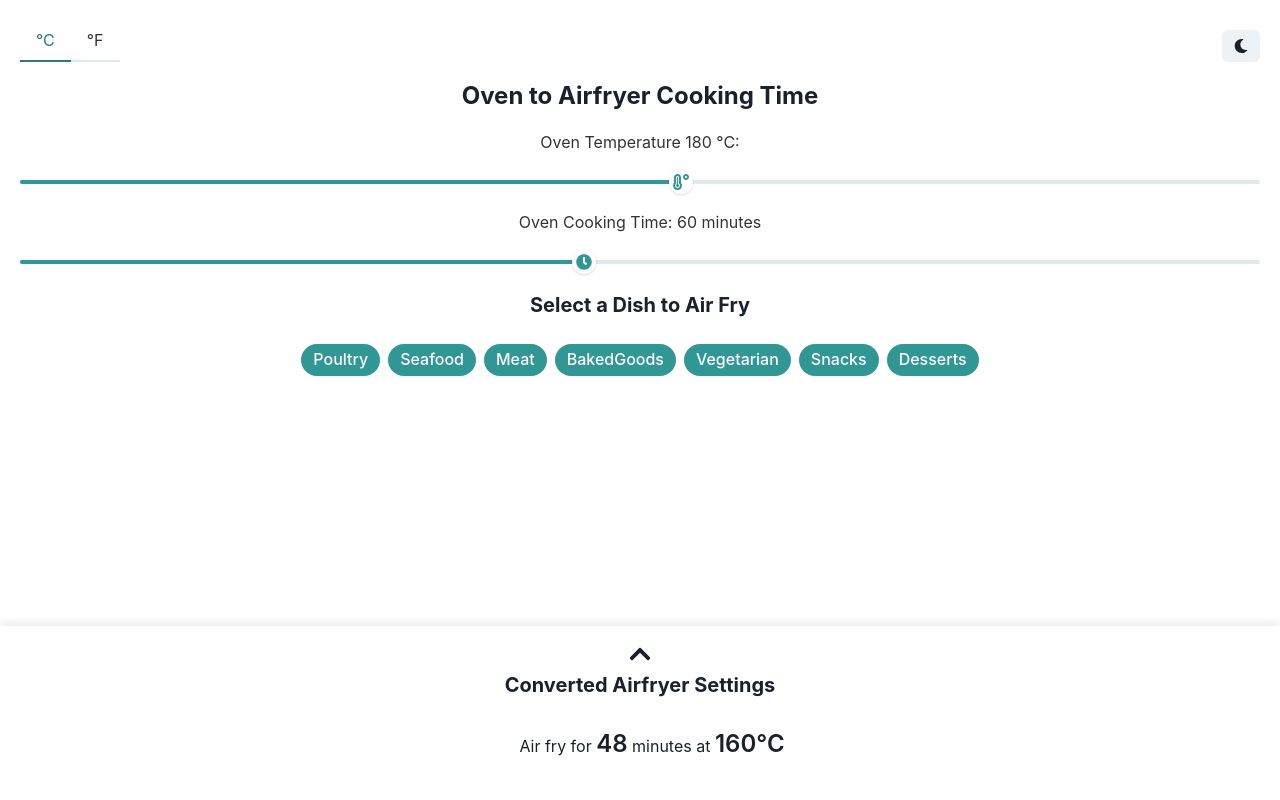
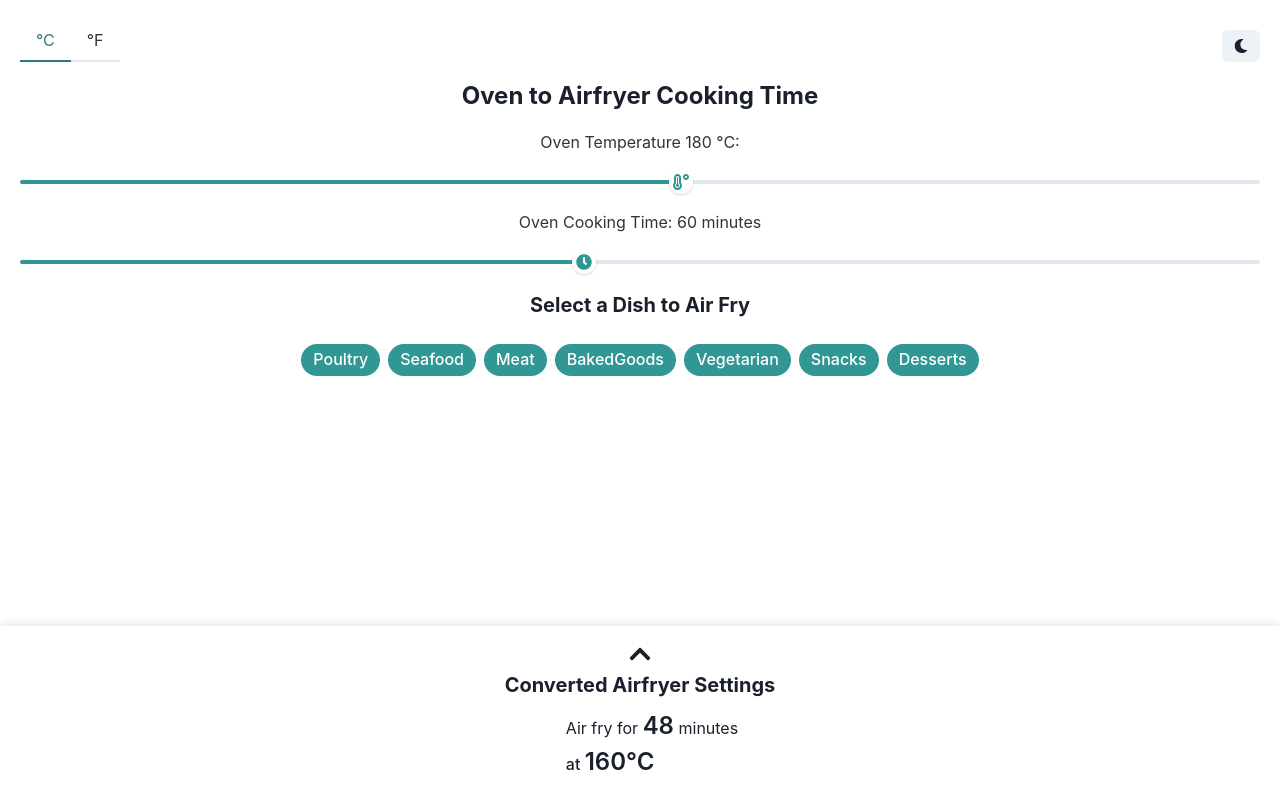
Before and after one commit to OlekOlaisen/Airfryer-Converter, a React (Create React App) app: page / in a window 1280 px wide. Built offline with nearby package versions, Linux system fonts and the light colour scheme.

Commit message:
Add font styles for timeHeat and at in App.css and update JSX in App.js

```diff
--- a/src/App.css
+++ b/src/App.css
@@ -8,3 +8,8 @@
   font-size: 1.5rem;
   font-weight: 600;
 }
+
+.at {
+  font-size: 1rem;
+  font-weight: 500;
+}
--- a/src/App.js
+++ b/src/App.js
@@ -670,13 +670,13 @@ function App() {
                 >
                   {airfryerTime}
                 </span>{" "}
-                minutes at{" "}
-                <span
+                minutes
+                <Text
                   className="timeHeat"
                   color={secondaryTextColor[colorMode]}
                 >
-                  {airfryerTemp}°{tempUnit}
-                </span>
+                  <span className="at">at </span> {airfryerTemp}°{tempUnit}
+                </Text>
               </Text>
             </Flex>
 
```
